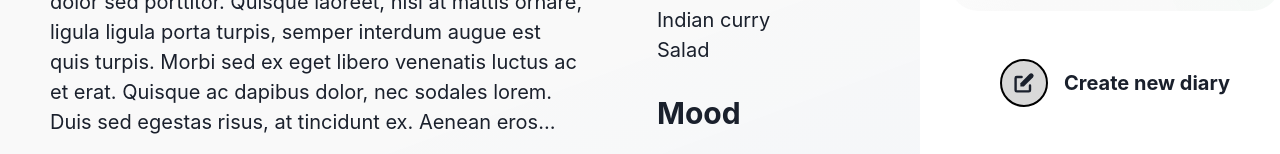
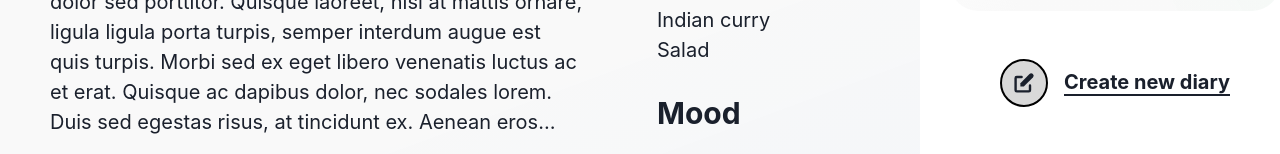
Before and after one commit to f3if3i/the-diary-app, a React (Vite) app: page /diaries in a window 1280 px wide. Shown: the part 381-535 px from the top of the page. Built offline with nearby package versions, Linux system fonts and the light colour scheme.

Commit message:
doc: add todo

```diff
--- a/src/components/NewDiaryButton/NewDiaryButton.tsx
+++ b/src/components/NewDiaryButton/NewDiaryButton.tsx
@@ -8,6 +8,7 @@ export const NewDiaryButton = (): JSX.Element => {
 
     return (
         <div css={styles(onHover).container}
+            // TODO: use css to refactor the hover effect
             onMouseEnter={() => setOnHover(true)}
             onMouseLeave={() => setOnHover(false)}>
             <Box
@@ -19,7 +20,7 @@ export const NewDiaryButton = (): JSX.Element => {
                 transition="all 0.2s cubic-bezier(.08,.52,.52,1)"
             >
                 <div css={styles(onHover).iconContainer}><Icon w={6} h={6} as={HiPencilAlt} /></div>
-                <Heading size="md">Create new diary</Heading>
+                <Heading borderBottom="2px" size="md">Create new diary</Heading>
             </Box>
         </div >
 
```
